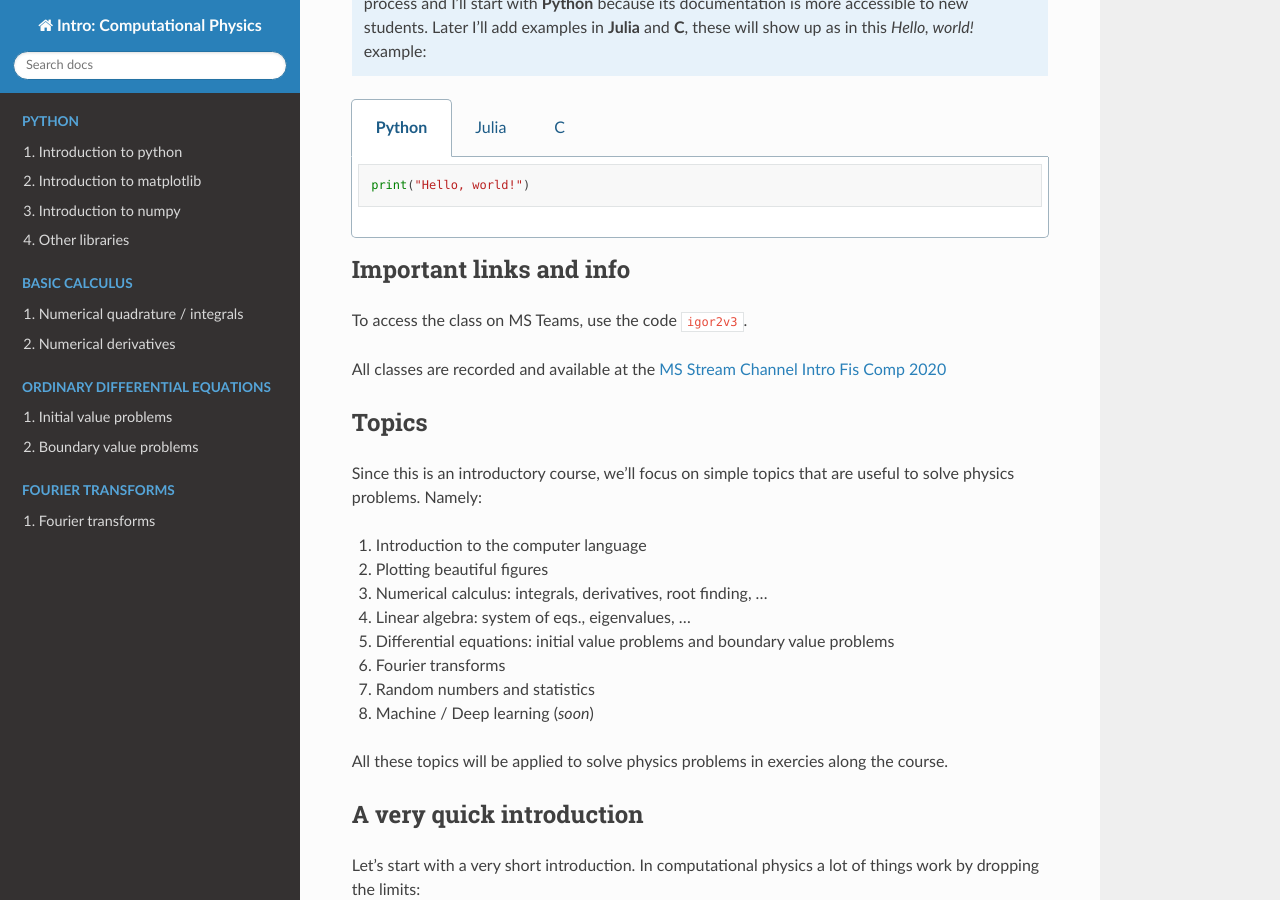
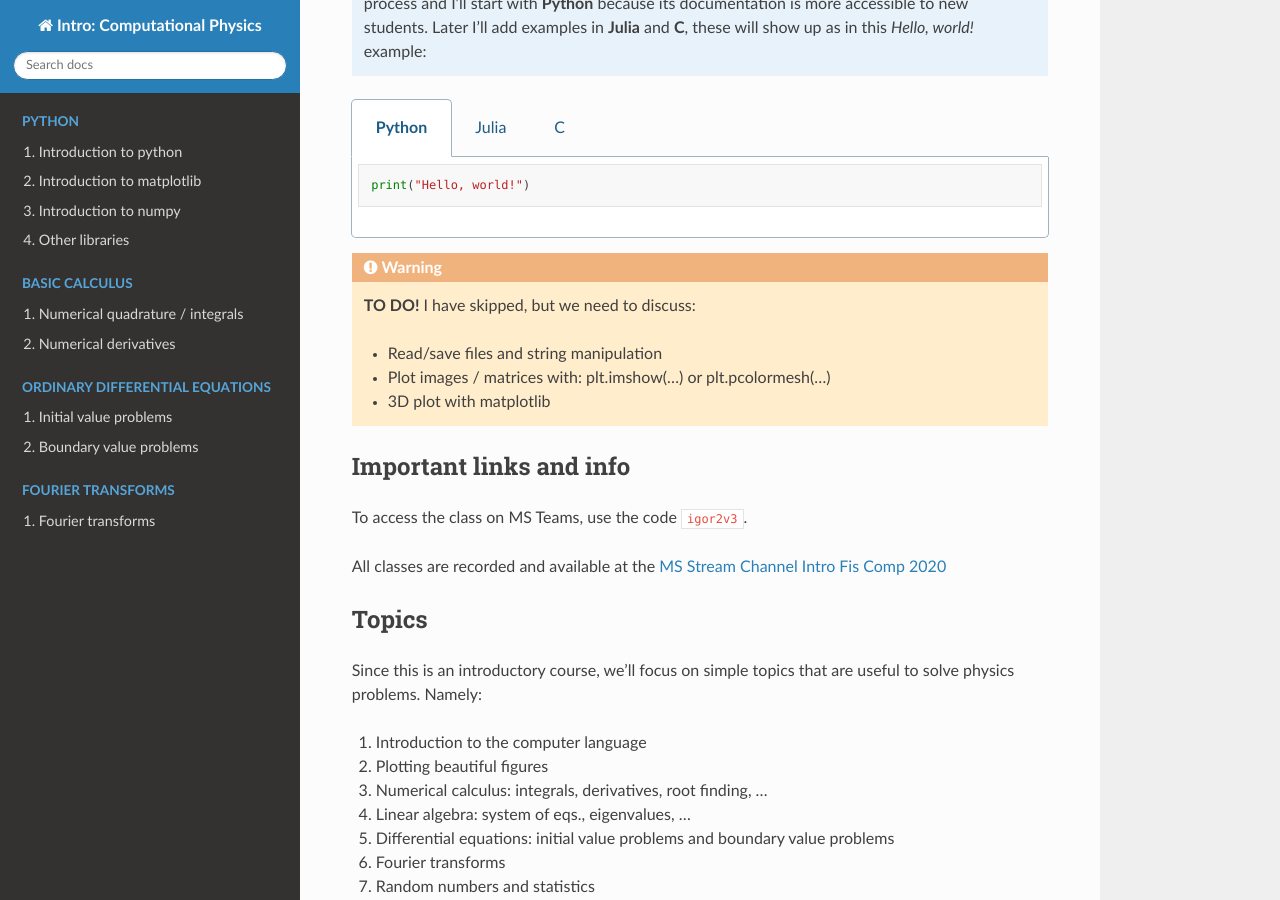
Before and after one commit to gersonjferreira/Computational-Physics-Class-Notes, a Sphinx documentation site: the page built from docs/index.rst, in a window 1280 px wide and 900 px high, scrolled down 601 px. Built offline with Sphinx 7.4.7 and the Read the Docs theme 2.0.0, drawn with Linux system fonts in a browser that asks for light colours.

Commit message:
to do warning

```diff
--- a/docs/index.rst
+++ b/docs/index.rst
@@ -31,6 +31,14 @@ These are the class notes for the course *Computational Physics*, lectured to th
          printf("Hello, world!\n");
          return(0);
       }
+
+.. warning::
+   **TO DO!** I have skipped, but we need to discuss:
+
+   - Read/save files and string manipulation
+   - Plot images / matrices with: plt.imshow(...) or plt.pcolormesh(...)
+   - 3D plot with matplotlib
+
 
 
 Important links and info
--- a/docs/python/numpy.rst
+++ b/docs/python/numpy.rst
@@ -1,7 +1,7 @@
 Introduction to numpy
 =====================
 
-I'm writting this tutorial. For now check these:
+I'm writing this tutorial. For now check these:
 
 - https://numpy.org/devdocs/user/quickstart.html
 
```
